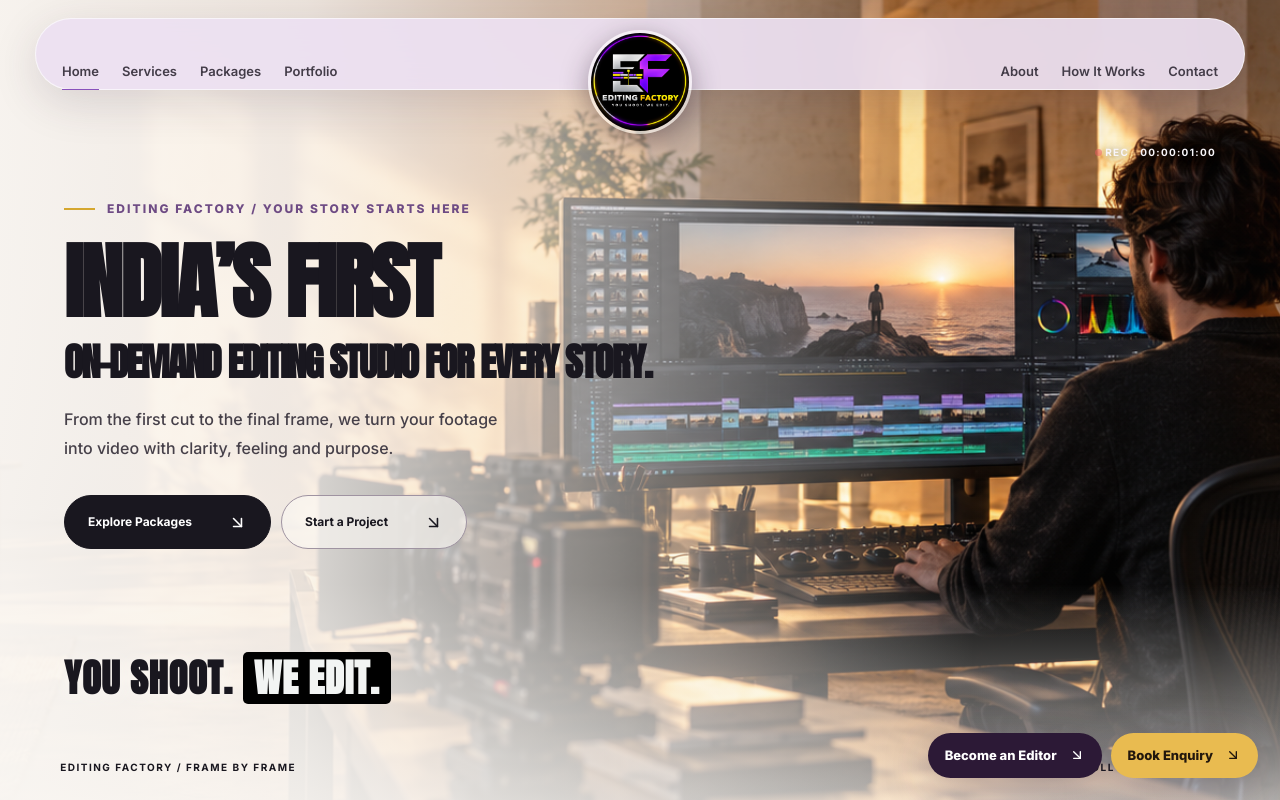
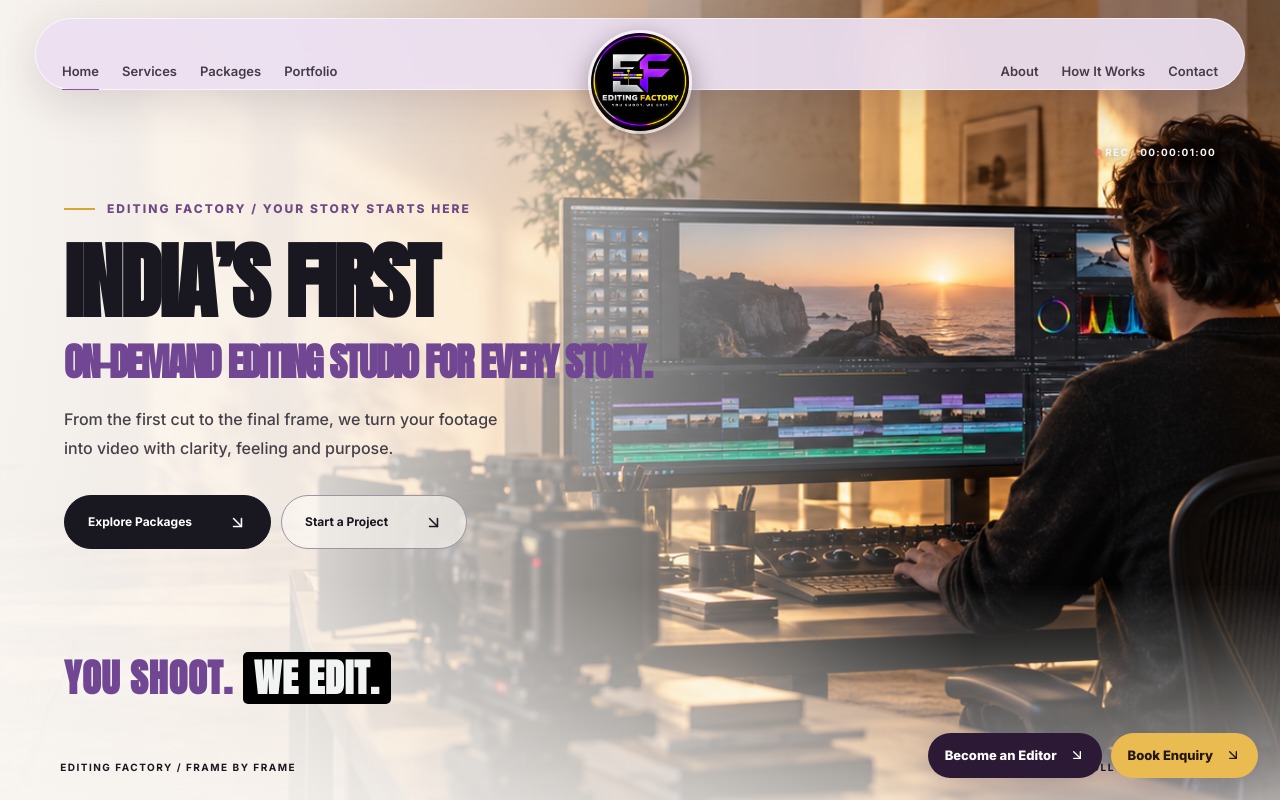
Before and after one commit to manish-kurapati/editingfactory, a Next.js app: page / in a window 1280 px wide. Shown: the top 800 px of the page. Built offline with nearby package versions, Linux system fonts and the light colour scheme.

Commit message:
Add lavender accents to hero text

```diff
--- a/app/editorial.css
+++ b/app/editorial.css
@@ -251,8 +251,8 @@ html{scroll-behavior:smooth}body{font-family:var(--v2-sans);background:var(--v2-
 .v2-hero-copy{width:min(1100px,90vw);max-width:none}
 .v2-hero h1.v2-hero-headline{font-weight:700;font-size:clamp(62px,6.5vw,104px);line-height:.92;max-width:1100px;letter-spacing:-.025em}
 .v2-hero-headline .v2-mask>span{white-space:nowrap}
-.v2-hero-headline-sub{display:block;font-size:clamp(25px,3vw,43px);line-height:1.1;letter-spacing:-.04em;max-width:850px;margin-top:20px}
-.v2-hero-tagline{position:absolute;z-index:3;left:max(5vw,calc((100vw - 1320px)/2));bottom:96px;display:flex;align-items:center;gap:10px;font:700 clamp(23px,3vw,43px)/1 var(--v2-display);letter-spacing:.02em;color:#19171f;text-shadow:0 2px 15px #faf7f3}
+.v2-hero-headline-sub{display:block;font-size:clamp(25px,3vw,43px);line-height:1.1;letter-spacing:-.04em;max-width:850px;margin-top:20px;color:#714692}
+.v2-hero-tagline{position:absolute;z-index:3;left:max(5vw,calc((100vw - 1320px)/2));bottom:96px;display:flex;align-items:center;gap:10px;font:700 clamp(23px,3vw,43px)/1 var(--v2-display);letter-spacing:.02em;color:#714692;text-shadow:0 2px 15px #faf7f3}
 .v2-hero-tagline strong{background:#000;color:#f2f4f3;padding:7px 11px;border-radius:5px;font:inherit;text-shadow:none}
 .v2-ticker-phrase{display:inline-flex;align-items:center;gap:14px;padding-right:30px}
 .v2-ticker-phrase b,.v2-tagline-edit{display:inline-block;background:#000;color:#f2f4f3;padding:3px 9px;border-radius:5px;font-weight:800}
```
